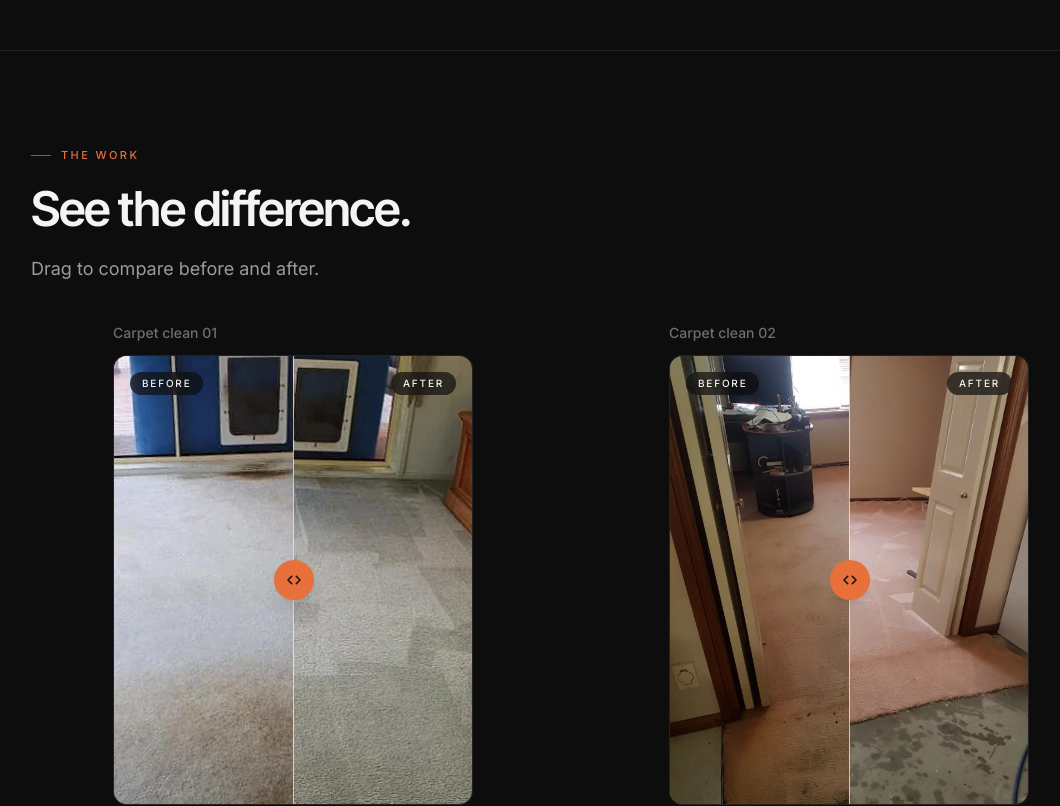
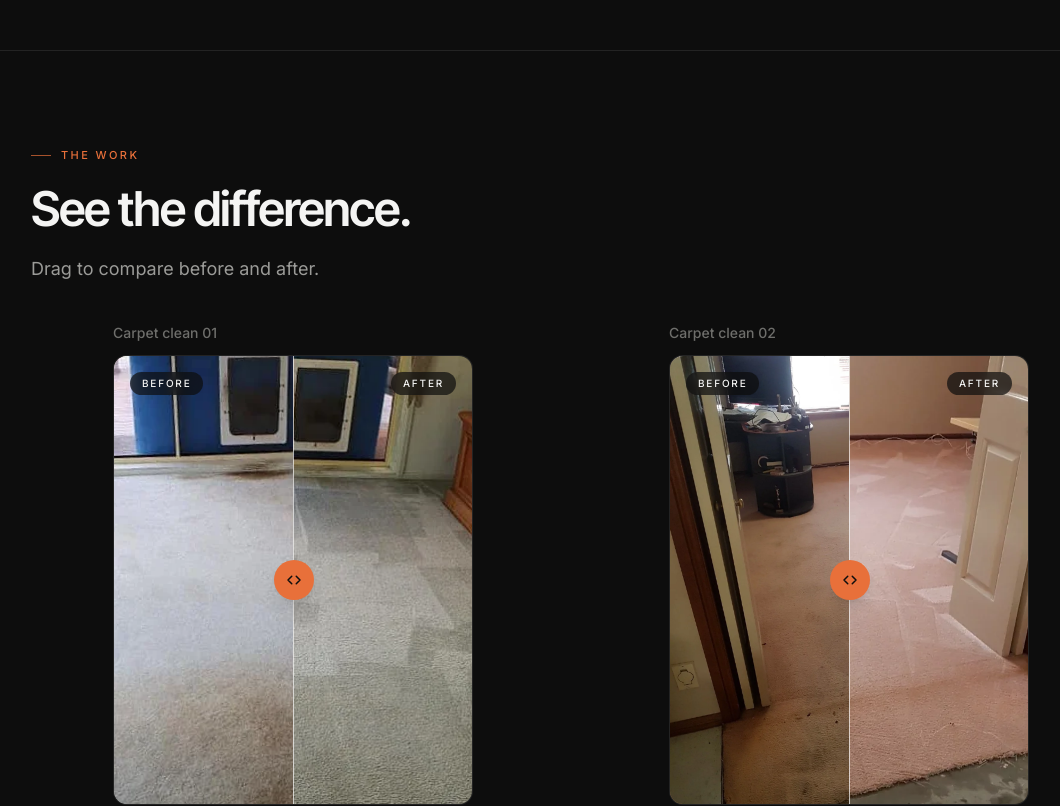
Before and after one commit to edderino/darios-cleaning-service, a React (Vite) app: page / in a window 1280 px wide. Shown: the part 2160-2966 px from the top of the page, without its empty margins (69-1129 px from the left). Built offline with nearby package versions, Linux system fonts and the light colour scheme; no server answers.

Commit message:
Fix Carpet clean 02 after-image crop to remove tilted door frame edge

```diff
--- a/src/components/BeforeAfter.jsx
+++ b/src/components/BeforeAfter.jsx
@@ -39,8 +39,8 @@ export default function BeforeAfter() {
               after={carpetLivingRoomAfter}
               beforeAlt="Stained living room carpet before professional cleaning"
               afterAlt="Living room carpet after professional cleaning"
-              afterPosition="object-top"
-              afterClassName="scale-125"
+              afterPosition="object-[20%_25%]"
+              afterClassName="scale-[2]"
             />
           </Reveal>
         </div>
```
